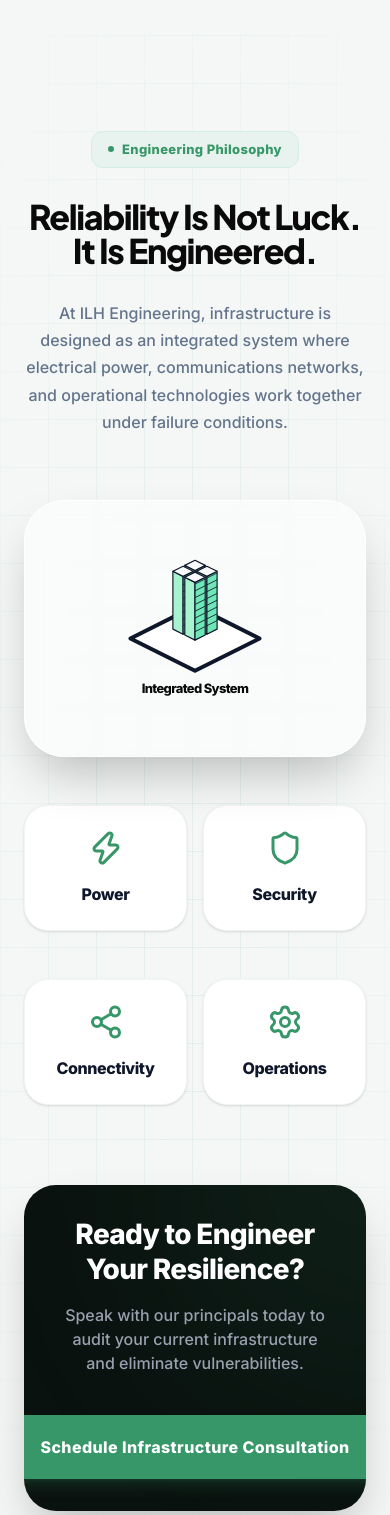
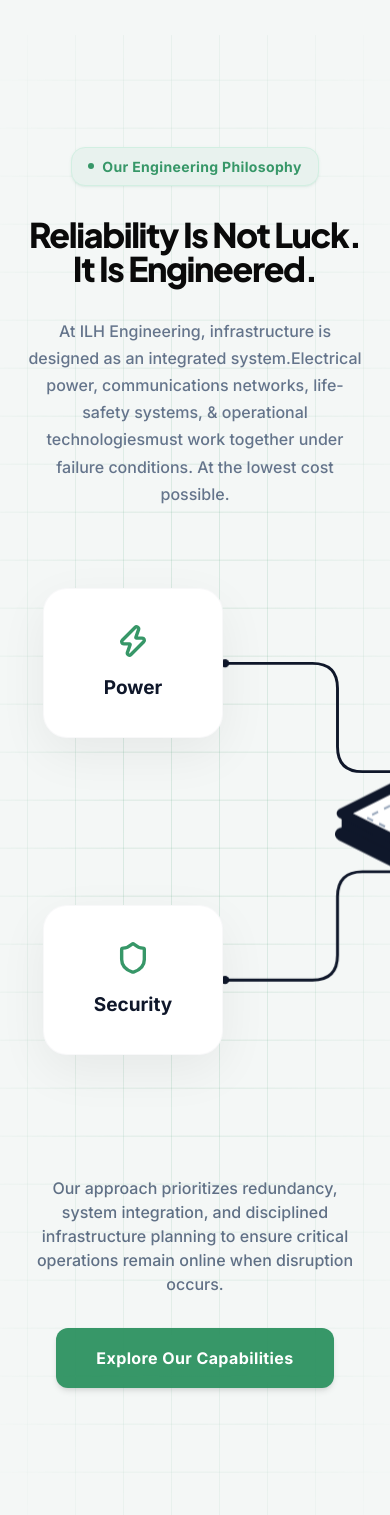
Before and after one commit to Yug210705/ILH_Engineering, a React (Vite) app: page / in a window 390 px wide. Shown: the part 3820-5335 px from the top of the page. Built offline with nearby package versions, Linux system fonts and the light colour scheme.

Commit message:
Revert Philosophy section to SVH graphic version per user request

```diff
--- a/src/components/Philosophy.jsx
+++ b/src/components/Philosophy.jsx
@@ -1,13 +1,26 @@
 import { Zap, Share2, Shield, Settings } from 'lucide-react';
 import { motion } from 'framer-motion';
+import { useEffect, useState, useRef } from 'react';
 
 export default function Philosophy() {
-  const highlightCards = [
-    { icon: Zap, title: "Power", delay: 0.1 },
-    { icon: Shield, title: "Security", delay: 0.2 },
-    { icon: Share2, title: "Connectivity", delay: 0.3 },
-    { icon: Settings, title: "Operations", delay: 0.4 }
-  ];
+  const [isVisible, setIsVisible] = useState(false);
+  const sectionRef = useRef(null);
+
+  useEffect(() => {
+    const observer = new IntersectionObserver(
+      ([entry]) => {
+        if (entry.isIntersecting) {
+          setIsVisible(true);
+        }
+      },
+      { threshold: 0.25 }
+    );
+
+    if (sectionRef.current) {
+      observer.observe(sectionRef.current);
+    }
+    return () => observer.disconnect();
+  }, []);
 
   const ServerBlock = ({ x, y }) => (
     <g transform={`translate(${x}, ${y})`}>
@@ -17,134 +30,200 @@ export default function Philosophy() {
         <line key={ly} x1="0" y1={ly + 10} x2="30" y2={ly - 5} stroke="#0f172a" strokeWidth="2.5" />
       ))}
       <polygon points="0,0 -30,15 0,30 30,15" fill="#f8fafc" stroke="#0f172a" strokeWidth="3.5" strokeLinejoin="round" />
+      <polygon points="0,6 -15,13.5 0,21 15,13.5" fill="#334155" />
+      <ellipse cx="0" cy="13.5" rx="5" ry="2.5" fill="#0f172a" />
     </g>
   );
 
   return (
-    <section className="w-full relative bg-[#f4f7f6] pt-24 sm:pt-32 pb-24 sm:pb-32 overflow-hidden">
+    <section ref={sectionRef} className="w-full relative bg-[#f4f7f6] pt-28 pb-32 overflow-hidden">
 
-      {/* Background Grid */}
-      <div className="absolute inset-0 z-0 flex items-center justify-center pointer-events-none w-full">
+      {/* Inline styles for FAANG animations */}
+      <style>{`
+        @keyframes drawLine {
+          0% { stroke-dashoffset: 600; }
+          100% { stroke-dashoffset: 0; }
+        }
+        .animate-line {
+          stroke-dasharray: 600;
+          stroke-dashoffset: 600;
+          animation: drawLine 1.4s cubic-bezier(0.4, 0, 0.2, 1) forwards;
+          animation-delay: 0.6s;
+        }
+
+        @keyframes fadeInScale {
+          0% { opacity: 0; transform: translate(-50%, -50%) scale(0.85); box-shadow: 0 0 0 rgba(0,0,0,0); }
+          100% { opacity: 1; transform: translate(-50%, -50%) scale(1); box-shadow: 0 16px 50px rgba(0,0,0,0.06); }
+        }
+        .animate-card {
+          opacity: 0;
+          animation: fadeInScale 0.7s cubic-bezier(0.175, 0.885, 0.32, 1.275) forwards;
+        }
+
+        @keyframes drawDot {
+          0% { transform: scale(0); opacity: 0; }
+          100% { transform: scale(1); opacity: 1; }
+        }
+        .animate-dot {
+          transform-origin: center;
+          transform-box: fill-box;
+          opacity: 0;
+          animation: drawDot 0.4s ease-out forwards;
+        }
+
+        @keyframes fadeUpPlatform {
+          0% { opacity: 0; transform: translateY(40px); }
+          100% { opacity: 1; transform: translateY(0); }
+        }
+        .animate-platform {
+          opacity: 0;
+          animation: fadeUpPlatform 1.2s cubic-bezier(0.16, 1, 0.3, 1) forwards;
+          animation-delay: 0.1s;
+        }
+
+        @keyframes fadeUpText {
+          0% { opacity: 0; transform: translateY(15px); }
+          100% { opacity: 1; transform: translateY(0); }
+        }
+        .animate-text {
+          opacity: 0;
+          animation: fadeUpText 0.8s ease-out forwards;
+          animation-delay: 1.8s;
+        }
+      `}</style>
+
+      {/* Background Vignette Grid */}
+      <div className="absolute inset-0 z-0 flex items-center justify-center pointer-events-none w-full max-w-[100vw]">
         <div
           className="absolute inset-0 w-full h-full"
           style={{
             backgroundImage: `
-              linear-gradient(to right, rgba(55,151,104,0.08) 1px, transparent 1px),
-              linear-gradient(to bottom, rgba(55,151,104,0.08) 1px, transparent 1px)
+              linear-gradient(to right, rgba(55,151,104,0.14) 1px, transparent 1px),
+              linear-gradient(to bottom, rgba(55,151,104,0.14) 1px, transparent 1px)
             `,
             backgroundSize: '48px 48px',
+            backgroundPosition: 'center center',
             maskImage: 'radial-gradient(ellipse 90% 90% at 50% 50%, black 20%, transparent 80%)',
             WebkitMaskImage: 'radial-gradient(ellipse 90% 90% at 50% 50%, black 20%, transparent 80%)'
           }}
         ></div>
       </div>
 
-      <div className="w-full max-w-[1600px] mx-auto px-6 sm:px-10 lg:px-12 relative z-10">
-
-        {/* Header Content */}
       <motion.div
         initial={{ opacity: 0, y: 30 }}
         whileInView={{ opacity: 1, y: 0 }}
         viewport={{ once: true, margin: "-100px" }}
-          transition={{ duration: 0.8, ease: [0.2, 0.8, 0.2, 1] }}
-          className="flex flex-col items-center mb-16 sm:mb-24"
+        transition={{ duration: 0.7, ease: [0.2, 0.8, 0.2, 1] }}
+        className="w-full max-w-[1600px] mx-auto px-6 md:px-10 relative z-10 flex flex-col items-center"
       >
-          <div className="inline-flex items-center gap-2 bg-[#e8f2ee] text-brand-green px-4 py-2 rounded-xl text-[13px] font-[800] tracking-wide border border-[#d2efe2] mb-8">
-            <div className="w-1.5 h-1.5 rounded-full bg-brand-green"></div>
-            Engineering Philosophy
+
+        {/* Tag */}
+        <div className="inline-flex items-center gap-2 bg-[#e8f2ee] text-brand-green px-4 py-2 rounded-[14px] text-[14px] font-bold tracking-wide border border-[#d2efe2] mb-8 shadow-sm shadow-[#379768]/10">
+          <div className="w-[6px] h-[6px] rounded-full bg-brand-green mb-[1px]"></div>
+          Our Engineering Philosophy
         </div>
 
+        {/* Heading */}
         <h2 style={{ fontFamily: "'Plus Jakarta Sans', sans-serif" }} className="text-[34px] sm:text-[52px] lg:text-[72px] font-[800] leading-[1.0] tracking-[-0.04em] text-[#0a0a0a] text-center max-w-[1200px] mb-8">
-            Reliability Is Not Luck.<br className="hidden md:block"/> It Is Engineered.
+          Reliability Is Not Luck. <br className="hidden md:block"/> It Is Engineered.
         </h2>
 
-          <p className="text-[#64748b] text-[16px] sm:text-[18px] lg:text-[20px] leading-[1.7] font-medium text-center max-w-[900px]">
-            At ILH Engineering, infrastructure is designed as an integrated system where electrical power, communications networks, and operational technologies work together under failure conditions.
+        {/* Paragraph */}
+        <p className="text-[#64748b] text-[16px] md:text-[18px] xl:text-[20px] leading-[1.7] font-medium text-center max-w-[1000px] mb-12 mix-blend-multiply">
+          At ILH Engineering, infrastructure is designed as an integrated system.<br className="hidden md:block"/>
+          Electrical power, communications networks, life-safety systems, & operational technologies<br className="hidden lg:block"/>
+          must work together under failure conditions. At the lowest cost possible.
         </p>
       </motion.div>
 
-        {/* The Graphic / Interactive Area */}
-        <div className="flex flex-col lg:flex-row items-center justify-between gap-12 lg:gap-8 mb-20 lg:mb-32">
+      {/* Graphic Container with horizontal scroll on mobile to prevent squishing */}
+      <div className="relative w-full overflow-x-auto lg:overflow-x-visible pb-12">
+        <div className="relative min-w-[1000px] lg:min-w-0 w-full max-w-[1400px] aspect-[1200/600] mx-auto mt-6 pointer-events-auto px-12">
 
-          {/* Mobile Stacking Cards (Desktop Left) */}
-          <div className="grid grid-cols-2 lg:grid-cols-1 gap-4 sm:gap-6 w-full lg:w-[260px] order-2 lg:order-1">
-            {highlightCards.slice(0, 2).map((card) => (
-              <motion.div
-                key={card.title}
-                initial={{ opacity: 0, x: -30 }}
-                whileInView={{ opacity: 1, x: 0 }}
-                viewport={{ once: true }}
-                transition={{ duration: 0.6, delay: card.delay }}
-                className="bg-white border border-gray-100 rounded-[24px] p-6 sm:p-8 flex flex-col items-center justify-center text-center shadow-sm hover:shadow-xl transition-all duration-300"
-              >
-                <card.icon size={36} className="text-brand-green mb-4" strokeWidth={2} />
-                <span className="font-[800] text-[16px] sm:text-[18px] text-[#0f172a] tracking-tight">{card.title}</span>
-              </motion.div>
-            ))}
-          </div>
+          <svg viewBox="0 100 1200 600" className="absolute inset-0 w-full h-full z-0 overflow-visible pointer-events-none">
 
-          {/* Central Diagram */}
-          <motion.div
-            initial={{ opacity: 0, scale: 0.95 }}
-            whileInView={{ opacity: 1, scale: 1 }}
-            viewport={{ once: true }}
-            transition={{ duration: 1 }}
-            className="flex-1 w-full max-w-[600px] aspect-[4/3] sm:aspect-square relative flex items-center justify-center order-1 lg:order-2"
-          >
-            <div className="absolute inset-0 bg-white/50 backdrop-blur-sm rounded-[40px] border border-white shadow-2xl overflow-hidden">
-               <svg viewBox="0 100 1200 600" className="w-full h-full scale-[1.2] sm:scale-110">
-                  <g transform="translate(0, 50)">
+            {/* Connection Lines */}
+            <g id="connection-lines">
+              <path d="M 520,330 h -85 q -30,0 -30,-30 v -70 q 0,-30 -30,-30 h -105" fill="none" stroke="#0f172a" strokeWidth="3.5" className={isVisible ? 'animate-line' : 'opacity-0'} />
+              <circle cx="270" cy="200" r="5" fill="#0f172a" className={isVisible ? 'animate-dot' : 'opacity-0'} style={{ animationDelay: '1.9s' }} />
+
+              <path d="M 520,450 h -85 q -30,0 -30,30 v 70 q 0,30 -30,30 h -105" fill="none" stroke="#0f172a" strokeWidth="3.5" className={isVisible ? 'animate-line' : 'opacity-0'} />
+              <circle cx="270" cy="580" r="5" fill="#0f172a" className={isVisible ? 'animate-dot' : 'opacity-0'} style={{ animationDelay: '1.9s' }} />
+
+              <path d="M 680,330 h 85 q 30,0 30,-30 v -70 q 0,-30 30,-30 h 105" fill="none" stroke="#0f172a" strokeWidth="3.5" className={isVisible ? 'animate-line' : 'opacity-0'} />
+              <circle cx="930" cy="200" r="5" fill="#0f172a" className={isVisible ? 'animate-dot' : 'opacity-0'} style={{ animationDelay: '1.9s' }} />
+
+              <path d="M 680,450 h 85 q 30,0 30,30 v 70 q 0,30 30,30 h 105" fill="none" stroke="#0f172a" strokeWidth="3.5" className={isVisible ? 'animate-line' : 'opacity-0'} />
+              <circle cx="930" cy="580" r="5" fill="#0f172a" className={isVisible ? 'animate-dot' : 'opacity-0'} style={{ animationDelay: '1.9s' }} />
+            </g>
+
+            {/* Central Platform */}
+            <g id="isometric-platform" className={isVisible ? 'animate-platform' : 'opacity-0'}>
+              <path d="M 410,380 L 600,475 L 790,380 L 790,405 L 600,500 L 410,405 Z" fill="#0f172a" strokeLinejoin="round" />
+              <path d="M 410,405 L 600,500 L 790,405" fill="none" stroke="#0f172a" strokeWidth="16" strokeLinejoin="round" strokeLinecap="round" />
               <path d="M 600,285 L 790,380 L 600,475 L 410,380 Z" fill="#ffffff" stroke="#0f172a" strokeWidth="12" strokeLinejoin="round" />
+              <path d="M 600,305 L 760,385 L 600,465 L 440,385 Z" fill="none" stroke="#94a3b8" strokeWidth="2.5" strokeDasharray="8 8" strokeLinejoin="round" />
+
               <ServerBlock x={600} y={150} />
               <ServerBlock x={565} y={167.5} />
               <ServerBlock x={635} y={167.5} />
               <ServerBlock x={600} y={185} />
-                    <text x="600" y="540" textAnchor="middle" fill="#0a0a0a" className="font-[800] text-[38px] tracking-tighter">Integrated System</text>
+            </g>
+
+            {/* Text Overlay */}
+            <g className={isVisible ? 'animate-text' : 'opacity-0'}>
+              <text x="600" y="555" textAnchor="middle" fill="#0a0a0a" className="font-bold text-[34px]">Integrated</text>
+              <text x="600" y="595" textAnchor="middle" fill="#0a0a0a" className="font-bold text-[34px]">Infrastructure</text>
             </g>
           </svg>
-            </div>
-          </motion.div>
 
-          {/* Mobile Stacking Cards (Desktop Right) */}
-          <div className="grid grid-cols-2 lg:grid-cols-1 gap-4 sm:gap-6 w-full lg:w-[260px] order-3">
-             {highlightCards.slice(2, 4).map((card) => (
-              <motion.div
-                key={card.title}
-                initial={{ opacity: 0, x: 30 }}
-                whileInView={{ opacity: 1, x: 0 }}
-                viewport={{ once: true }}
-                transition={{ duration: 0.6, delay: card.delay }}
-                className="bg-white border border-gray-100 rounded-[24px] p-6 sm:p-8 flex flex-col items-center justify-center text-center shadow-sm hover:shadow-xl transition-all duration-300"
+          {/* HTML Overlay Cards */}
+          <div
+            className={`absolute bg-white border border-gray-100/60 rounded-[24px] flex flex-col items-center justify-center cursor-pointer overflow-hidden hover:!scale-[1.04] transition-transform duration-400 ${isVisible ? 'animate-card' : 'opacity-0'}`}
+            style={{ left: '13.33%', top: '16.66%', width: '18%', height: '30%', transform: 'translate(-50%, -50%)', animationDelay: '1.8s' }}
           >
-                <card.icon size={36} className="text-brand-green mb-4" strokeWidth={2} />
-                <span className="font-[800] text-[16px] sm:text-[18px] text-[#0f172a] tracking-tight">{card.title}</span>
-              </motion.div>
-            ))}
+            <Zap size={34} className="text-brand-green mb-4" strokeWidth={2.4} />
+            <span className="font-bold text-[19px] text-[#0f172a]">Power</span>
           </div>
 
+          <div
+            className={`absolute bg-white border border-gray-100/60 rounded-[24px] flex flex-col items-center justify-center cursor-pointer overflow-hidden hover:!scale-[1.04] transition-transform duration-400 ${isVisible ? 'animate-card' : 'opacity-0'}`}
+            style={{ left: '13.33%', top: '80%', width: '18%', height: '30%', transform: 'translate(-50%, -50%)', animationDelay: '1.8s' }}
+          >
+            <Shield size={34} className="text-brand-green mb-4" strokeWidth={2.4} />
+            <span className="font-bold text-[19px] text-[#0f172a]">Security</span>
           </div>
 
-        {/* Footer CTA Banner */}
-        <motion.div
-          initial={{ opacity: 0, y: 40 }}
-          whileInView={{ opacity: 1, y: 0 }}
-          viewport={{ once: true }}
-          transition={{ duration: 0.8 }}
-          className="bg-[#0a120f] rounded-[32px] sm:rounded-[40px] p-8 sm:p-16 flex flex-col lg:flex-row items-center justify-between gap-10 shadow-2xl relative overflow-hidden"
+          <div
+            className={`absolute bg-white border border-gray-100/60 rounded-[24px] flex flex-col items-center justify-center cursor-pointer overflow-hidden hover:!scale-[1.04] transition-transform duration-400 ${isVisible ? 'animate-card' : 'opacity-0'}`}
+            style={{ left: '86.66%', top: '16.66%', width: '18%', height: '30%', transform: 'translate(-50%, -50%)', animationDelay: '1.8s' }}
           >
-          <div className="absolute top-0 right-0 w-[400px] h-[400px] bg-brand-green/10 rounded-full blur-[100px] -translate-y-1/2 translate-x-1/2 pointer-events-none"></div>
-
-          <div className="flex-1 text-center lg:text-left relative z-10">
-            <h3 className="text-white text-[28px] sm:text-[36px] font-[800] leading-tight mb-4 tracking-tight">Ready to Engineer Your Resilience?</h3>
-            <p className="text-gray-400 text-[16px] sm:text-[18px] font-medium max-w-[560px]">Speak with our principals today to audit your current infrastructure and eliminate vulnerabilities.</p>
+            <Share2 size={34} className="text-brand-green mb-4" strokeWidth={2.4} />
+            <span className="font-bold text-[19px] text-[#0f172a]">Connectivity</span>
           </div>
 
-          <button className="bg-brand-green hover:bg-[#328b58] text-white font-[800] text-[16px] sm:text-[18px] px-10 py-5 rounded-xl transition-all tracking-wide whitespace-nowrap shadow-lg shadow-brand-green/20 relative z-10">
-            Schedule Infrastructure Consultation
+          <div
+            className={`absolute bg-white border border-gray-100/60 rounded-[24px] flex flex-col items-center justify-center cursor-pointer overflow-hidden hover:!scale-[1.04] transition-transform duration-400 ${isVisible ? 'animate-card' : 'opacity-0'}`}
+            style={{ left: '86.66%', top: '80%', width: '18%', height: '30%', transform: 'translate(-50%, -50%)', animationDelay: '1.8s' }}
+          >
+            <Settings size={34} className="text-brand-green mb-4" strokeWidth={2.4} />
+            <span className="font-bold text-[19px] text-[#0f172a]">Operations</span>
+          </div>
+        </div>
+      </div>
+
+      {/* Bottom Text and CTA */}
+      <div className="w-full max-w-[1600px] mx-auto px-6 flex flex-col items-center mt-12">
+        <p className="text-[#64748b] text-[16px] md:text-[17px] font-medium text-center max-w-[800px] mb-8 mix-blend-multiply">
+          Our approach prioritizes redundancy, system integration, and disciplined infrastructure <br className="hidden md:block"/>
+          planning to ensure critical operations remain online when disruption occurs.
+        </p>
+
+        <button className="bg-brand-green hover:bg-[#2e8451] text-white font-bold text-[16px] px-10 py-4.5 rounded-[12px] transition-all tracking-wide shadow-md hover:shadow-xl hover:-translate-y-0.5">
+          Explore Our Capabilities
         </button>
-        </motion.div>
+      </div>
 
-      </div>
     </section>
   );
 }
```
Lines whose indentation alone changed are shown as unchanged.
